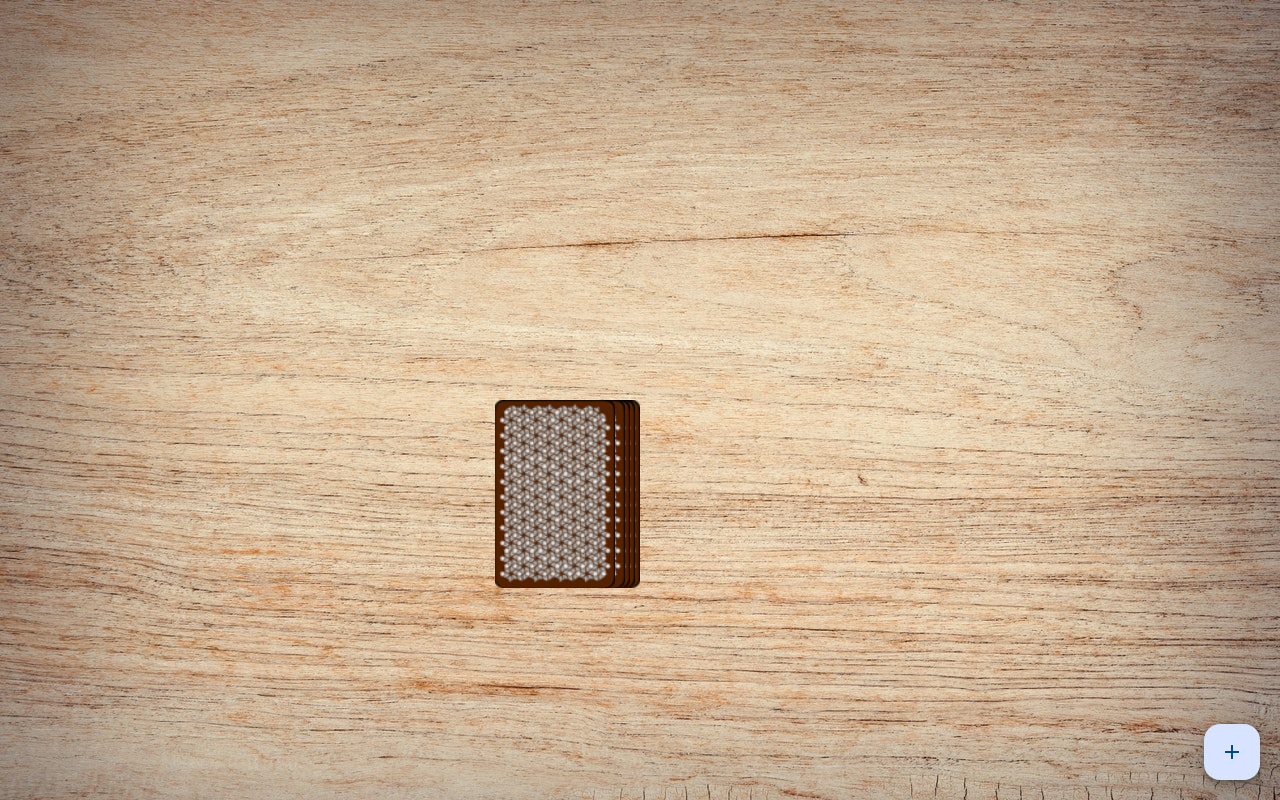
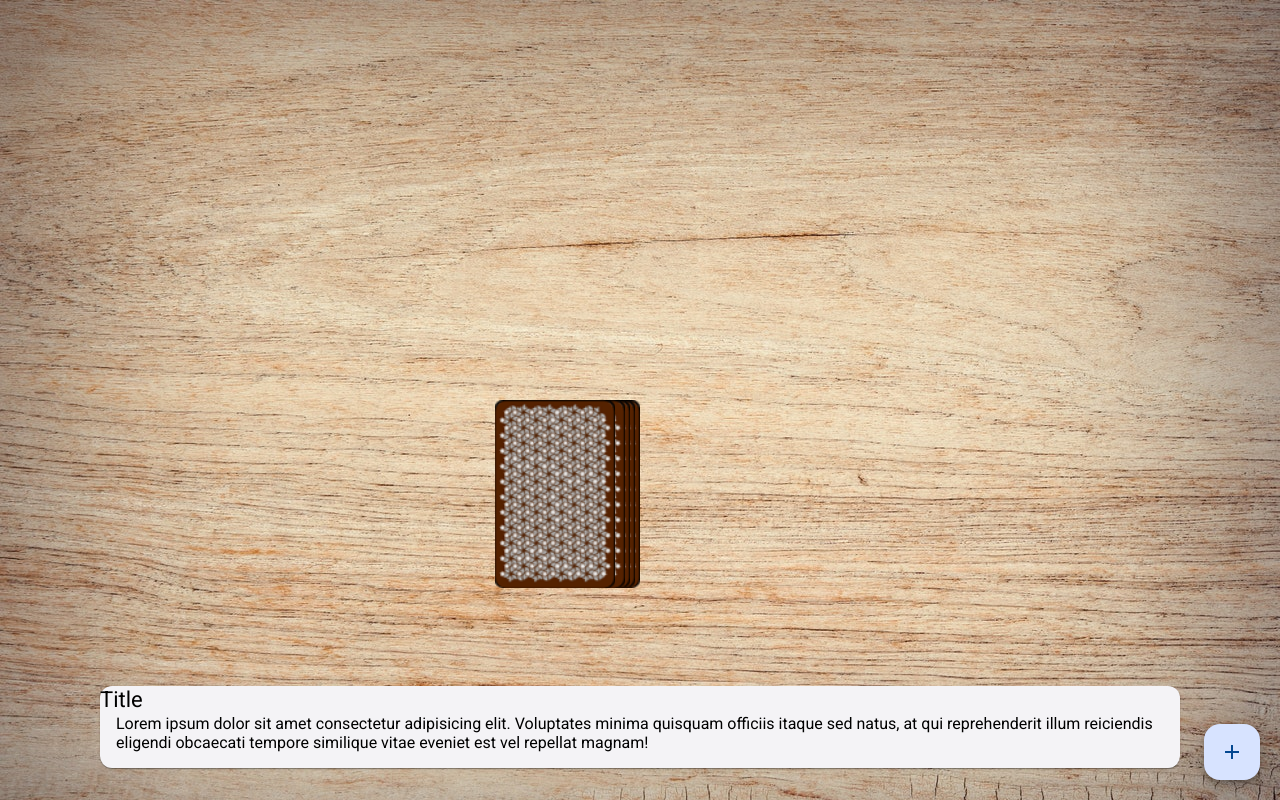
Before and after one commit to DanielKrafzik/ringoffire, an Angular app: page /game in a window 1280 px wide. Built offline with nearby package versions, Linux system fonts and the light colour scheme.

Commit message:
implemented cards for rules

```diff
--- /dev/null
+++ b/src/app/game-description/game-description.component.html
@@ -0,0 +1,4 @@
+<mat-card>
+    <mat-card-title>Title</mat-card-title>
+    <mat-card-content>Lorem ipsum dolor sit amet consectetur adipisicing elit. Voluptates minima quisquam officiis itaque sed natus, at qui reprehenderit illum reiciendis eligendi obcaecati tempore similique vitae eveniet est vel repellat magnam!</mat-card-content>
+</mat-card>
--- a/src/app/game/game.component.html
+++ b/src/app/game/game.component.html
@@ -1,4 +1,4 @@
-<app-player *ngFor="let player of game.players; let i = index" [name]="player" class="player-position" [style.top.px]="130 + (i * 120)"></app-player>
+<app-player *ngFor="let player of game.players; let i = index" [name]="player" class="player-position" [style.top.px]="130 + (i * 90)" [playerActive]="i === game.currentPlayer"></app-player>
 
 <div class="field">
 
@@ -10,6 +10,8 @@
     </div>
 </div>
 
+<app-game-description class="pin-bottom"></app-game-description>
+
 <button mat-fab color="primary" (click)="openDialog()" class="btn-add">
     <mat-icon>add</mat-icon>
 </button>
--- a/src/app/game/game.component.scss
+++ b/src/app/game/game.component.scss
@@ -60,3 +60,10 @@
     bottom: 20px;
     right: 20px;
 }
+
+.pin-bottom {
+    position: absolute;
+    bottom: 32px;
+    left: 100px;
+    right: 100px;
+}
--- a/src/app/game/game.component.ts
+++ b/src/app/game/game.component.ts
@@ -2,6 +2,7 @@ import { Component } from '@angular/core';
 import { CommonModule } from '@angular/common';
 import { Game } from '../../models/game';
 import { PlayerComponent } from '../player/player.component';
+import { GameDescriptionComponent } from '../game-description/game-description.component';
 import { MatButtonModule } from '@angular/material/button';
 import { MatIconModule } from '@angular/material/icon';
 import { MatDialog } from '@angular/material/dialog';
@@ -9,7 +10,7 @@ import { DialogAddPlayerComponent } from '../dialog-add-player/dialog-add-player
 
 @Component({
   selector: 'app-game',
-  imports: [CommonModule, PlayerComponent, MatButtonModule, MatIconModule],
+  imports: [CommonModule, PlayerComponent, MatButtonModule, MatIconModule, GameDescriptionComponent],
   templateUrl: './game.component.html',
   styleUrl: './game.component.scss'
 })
--- a/src/app/player/player.component.html
+++ b/src/app/player/player.component.html
@@ -1,4 +1,4 @@
-<div class="player">
+<div class="player" [class.player-active]="playerActive">
     <img src="/assets/profile/1.webp" alt="">
     <span>{{ name }}</span>
 </div>
--- a/src/app/player/player.component.scss
+++ b/src/app/player/player.component.scss
@@ -3,7 +3,7 @@
     align-items: center;
     font-size: 18px;
     width: 300px;
-    background-color: orange;
+    background-color: rgb(182, 182, 182);
     border-top-left-radius: 50px;
     border-bottom-left-radius: 50px;
 
@@ -12,9 +12,13 @@
         margin-left: 16px;
     }
     img {
-        width: 100px;
-        height: 100px;
+        width: 70px;
+        height: 70px;
         object-fit: cover;
         border-radius: 100%;
     }
 }
+
+.player-active {
+    background-color: orange !important;
+}
--- a/src/app/player/player.component.ts
+++ b/src/app/player/player.component.ts
@@ -9,4 +9,5 @@ import { Component, Input } from '@angular/core';
 export class PlayerComponent {
 
   @Input() name!: string;
+  @Input() playerActive: boolean = false;
 }
```
Also changed, not shown: src/app/game-description/game-description.component.ts (added, +12 -0 lines), src/app/game-description/game-description.component.scss (added), 1 other file (tests, documents, lock files or other folders).
